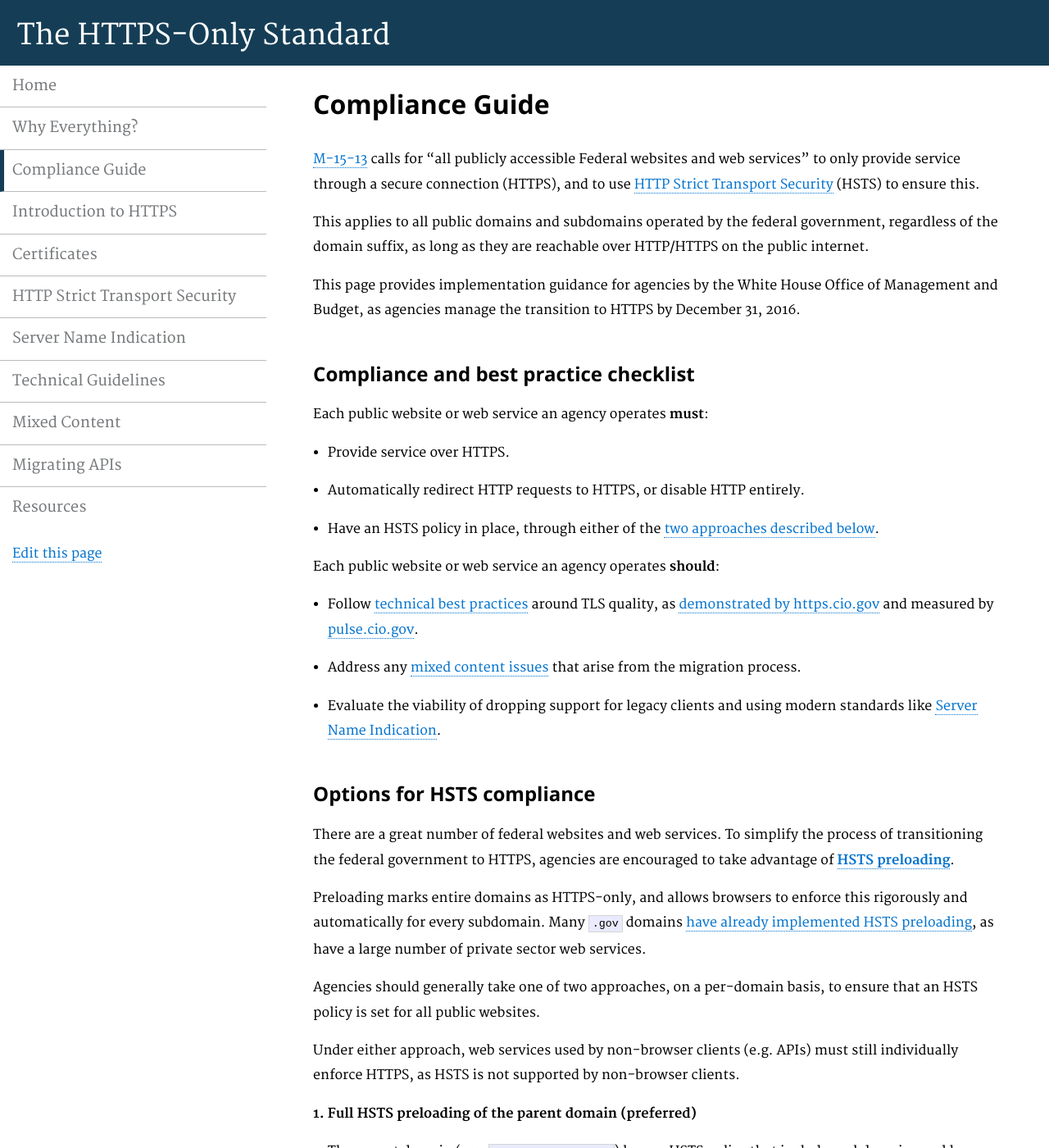
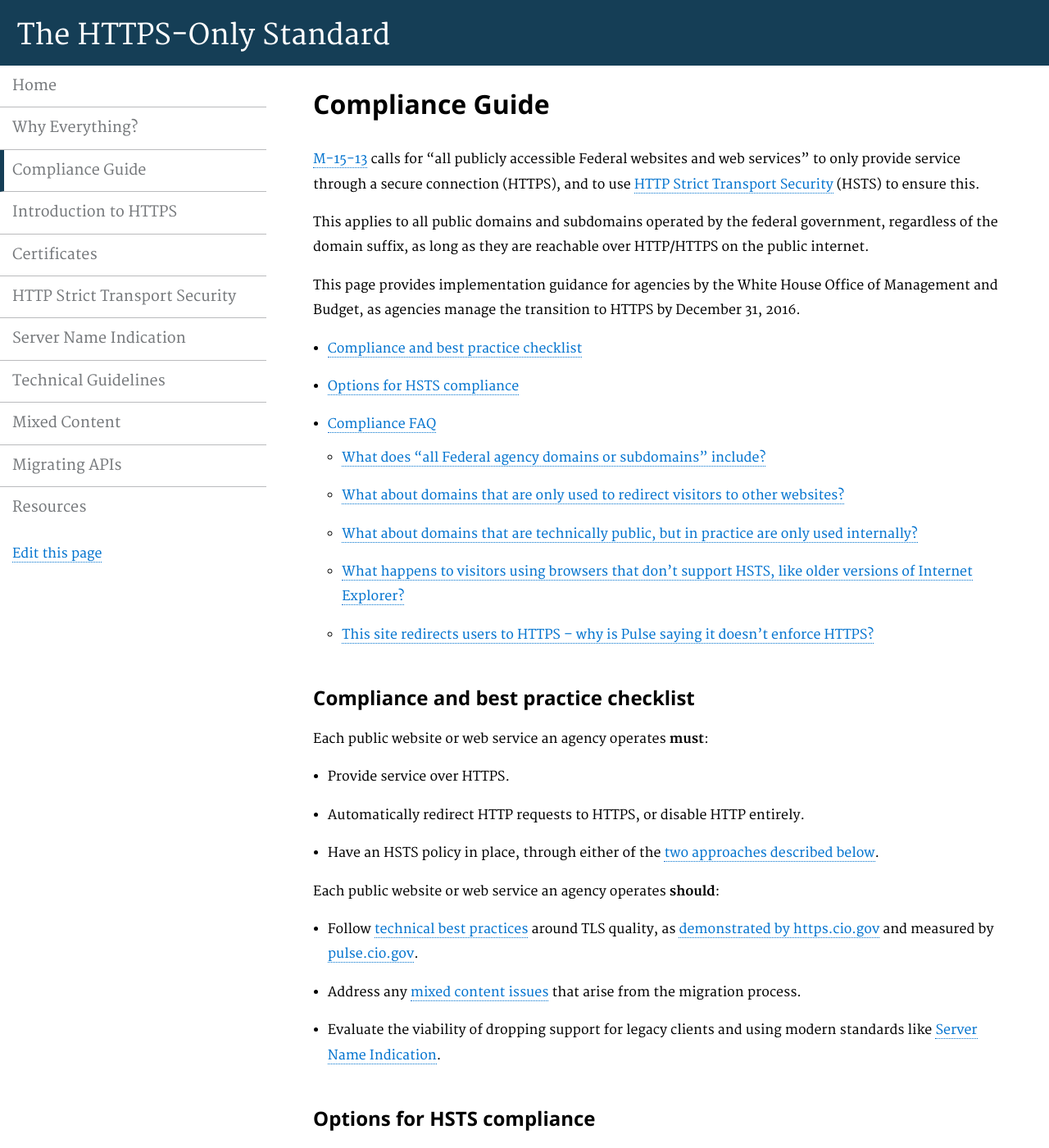
Before and after one commit to GSA/https, a Jekyll site: the page built from pages/guide.md, in a window 1280 px wide and 1400 px high. Shown: the whole window at 82% size. Built offline with Jekyll 4.4.1, drawn with Linux system fonts in a browser that asks for light colours; Markdown is read by kramdown in place of the engine named in the settings; some of the changed text lies outside the part shown.

Commit message:
add TOC for compliance guide page, fix some styling annoyances

```diff
--- a/assets/css/styles.css
+++ b/assets/css/styles.css
@@ -38,7 +38,7 @@ h1 {
   line-height: 1.3em; }
 
 h2, h3, h4, h5, h6 {
-  margin-top: 2em;
+  margin-top: 2.0em;
   line-height: 1.2em; }
 
 h2:before, h3:before, h4:before, h5:before, h6:before {
@@ -46,8 +46,8 @@ h2:before, h3:before, h4:before, h5:before, h6:before {
   display: block;
   position: relative;
   width: 0;
-  height: 4em;
-  margin-top: -4em; }
+  height: 4.6em;
+  margin-top: -4.6em; }
 
 /** Overall structure, desktop and mobile */
 header {
@@ -134,6 +134,9 @@ li h4 {
 
 li p {
   margin-top: 0; }
+
+ul > li > ul {
+  margin-top: 10px; }
 
 /* Navigation */
 aside p {
--- a/pages/guide.md
+++ b/pages/guide.md
@@ -10,6 +10,15 @@ description: "Guide for agencies on implementing the HTTPS transition."
 This applies to all public domains and subdomains operated by the federal government, regardless of the domain suffix, as long as they are reachable over HTTP/HTTPS on the public internet.
 
 This page provides implementation guidance for agencies by the White House Office of Management and Budget, as agencies manage the transition to HTTPS by December 31, 2016.
+
+* [Compliance and best practice checklist](#compliance-and-best-practice-checklist)
+* [Options for HSTS compliance](#options-for-hsts-compliance)
+* [Compliance FAQ](#compliance-faq)
+  * [What does "all Federal agency domains or subdomains" include?](#what-does-"all-federal-agency-domains-or-subdomains"-include?)
+  * [What about domains that are only used to redirect visitors to other websites?](#what-about-domains-that-are-only-used-to-redirect-visitors-to-other-websites?)
+  * [What about domains that are technically public, but in practice are only used internally?](#what-about-domains-that-are-technically-public,-but-in-practice-are-only-used-internally?)
+  * [What happens to visitors using browsers that don&rsquo;t support HSTS, like older versions of Internet Explorer?](#what-happens-to-visitors-using-browsers-that-don't-support-hsts,-like-older-versions-of-internet-explorer?)
+  * [This site redirects users to HTTPS -- why is Pulse saying it doesn't enforce HTTPS?](#this-site-redirects-users-to-https----why-is-pulse-saying-it-doesn't-enforce-https?)
 
 
 ## Compliance and best practice checklist
@@ -61,7 +70,9 @@ This approach allows agencies the flexibility to focus only on publicly accessib
 
 ## Compliance FAQ
 
-**What does "all Federal agency domains or subdomains" include?**
+Answers to other common compliance questions appear below.
+
+### What does "all Federal agency domains or subdomains" include?
 
 Domains and subdomains, in the context of M-15-13, refer to hostnames that are publicly accessible via HTTP or HTTPS.
 
@@ -71,19 +82,19 @@ Domains and subdomains, in the context of M-15-13, refer to hostnames that are p
 
 Federally operated domains do not all end in `.gov`, `.mil`, or `.fed.us`. Some may end in `.com`, `.org`, `.us`, or other suffixes. Any federally operated domain is covered by M-15-13.
 
-**What about domains that are only used to redirect visitors to other websites?**
+### What about domains that are only used to redirect visitors to other websites?
 
 These domains must follow all the same requirements and guidelines as domains used to host websites and APIs, including HSTS and preloading.
 
-**What about domains that are technically public, but in practice are only used internally?**
+### What about domains that are technically public, but in practice are only used internally?
 
 M-15-13 includes all domains and subdomains that are publicly reachable over HTTP/HTTPS, regardless of agency operational practices.
 
-**What happens to visitors using browsers that don't support HSTS, like older versions of Internet Explorer?**
+### What happens to visitors using browsers that don't support HSTS, like older versions of Internet Explorer?
 
 Browsers that don't support HSTS are simply unaffected by HSTS, so there is no harm in enabling it.
 
-**This site redirects users to HTTPS, but [Pulse](https://pulse.cio.gov) is saying it doesn't enforce HTTPS.**
+### This site redirects users to HTTPS -- why is Pulse saying it doesn't enforce HTTPS?
 
 [Pulse](https://pulse.cio.gov) looks for server-side redirects, using an appropriate HTTP response code. Sites that use client-side redirects -- such as a &lt;meta refresh&gt; tag or JavaScript -- will not be seen as redirects. To meet the M-15-13 requirement of enforcing HTTPS, agencies should employ server-side redirects (or alternatively, disable HTTP access altogether).
 
```
Also changed, not shown: assets/_sass/styles.scss (+6 -3 lines), 1 other file.
